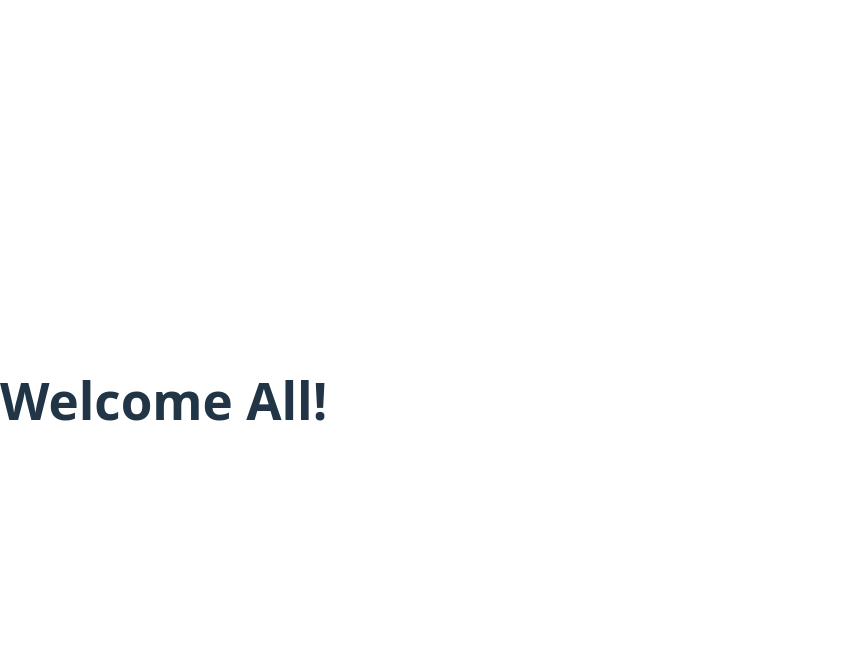
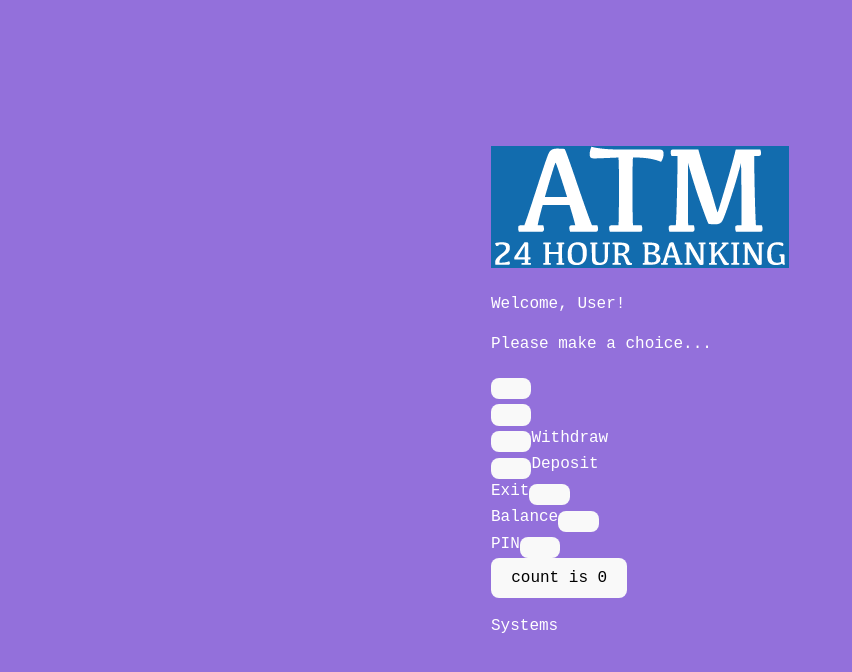
Before and after one commit to Ebyy/sample-atm-react-app, a React (Vite) app: page / in a window 1280 px wide. Shown: the top 672 px of the page, without its empty margins (0-852 px from the left). Built offline with nearby package versions, Linux system fonts and the light colour scheme.

Commit message:
rough draft of necessary requirements

```diff
--- a/src/App.tsx
+++ b/src/App.tsx
@@ -1,8 +1,48 @@
+import { useState } from 'react'
+import creditCardLogo from './assets/creditcard_sprite.png'
+import atmLogo from './assets/atm_sign.png'
+import './App.css'
+
+function App() {
+  const [count, setCount] = useState(0)
+
+  //Set up PIN Auth aspect; **AUTH with user PIN entry** and fetch user data
+  //Handle deposit
+  //Handle Withdrawal
+  //Handle Balance check
 
 
-function App() {
   return (
-    <><h1>Welcome All!</h1></>)
+    <>
+      <img src={atmLogo} alt="" />
+      <div className="card">
+        <div className='options-card'>
+          <p>Welcome, User!</p>
+          <p>Please make a choice...</p>
+          <div className='list-options'>
+            <div className='list-options-left'>
+              <div><button></button><span></span></div>
+              <div><button></button><span></span></div>
+              <div><button></button><span>Withdraw</span> </div>
+              <div><button></button><span>Deposit</span></div>
+            </div>
+            <div className='list-options-right'>
+              <div></div>
+              <div><span>Exit</span><button></button></div>
+              <div><span>Balance</span><button></button></div>
+              <div><span>PIN</span><button></button></div>
+            </div>
+          </div>
+        </div>
+        <button onClick={() => setCount((count) => count + 1)}>
+          count is {count}
+        </button>
+      </div>
+      <p className="footer">
+        Systems
+      </p>
+    </>
+  )
 }
 
 export default App
```
